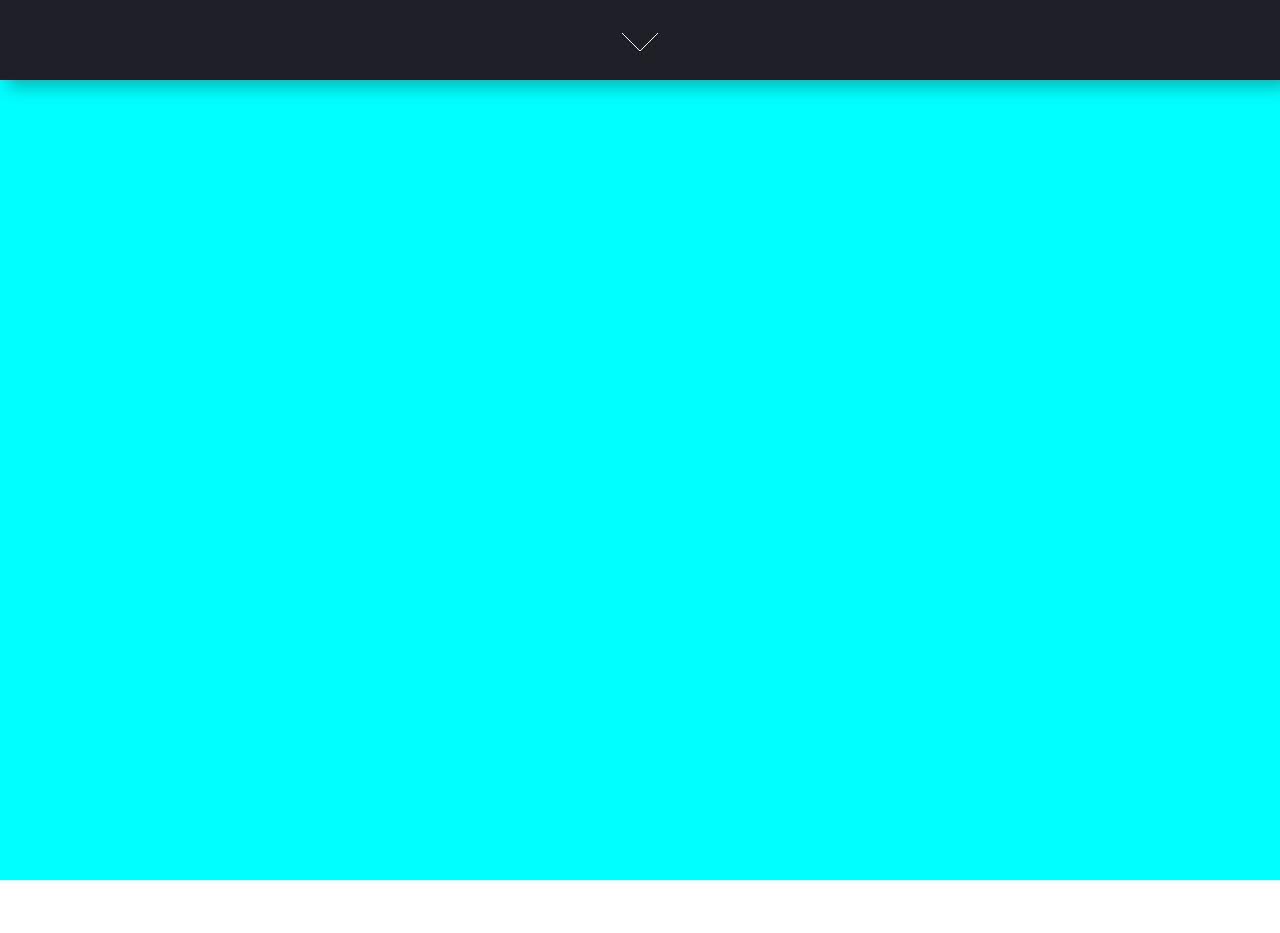
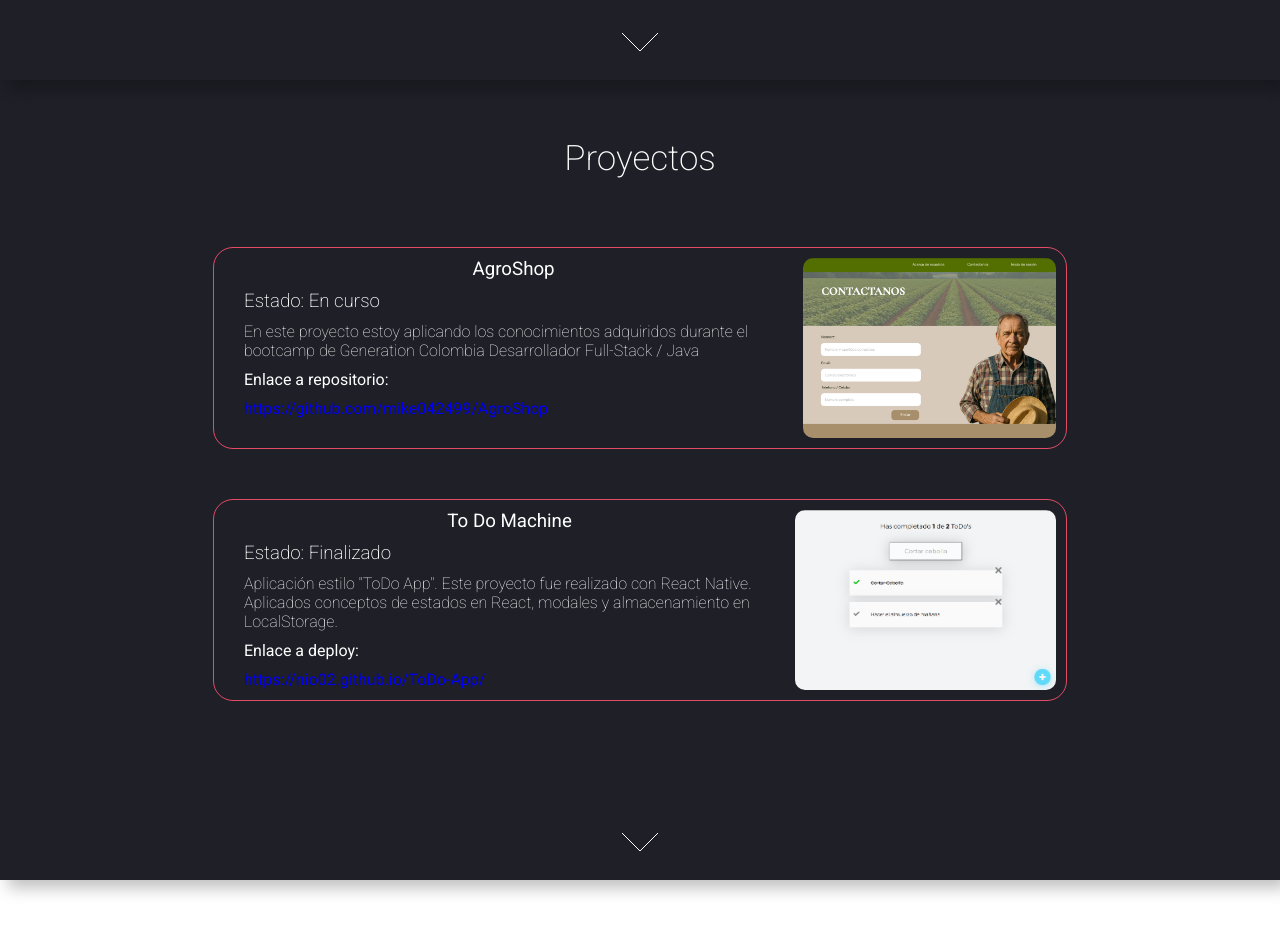
Before and after one commit to nio02/PortafolioPersonal, a plain HTML site: page index.html in a window 1280 px wide. Shown: the part 1520-2453 px from the top of the page. Before the commit the page ends 2400 px from the top, so only its background shows below. Drawn offline with Linux system fonts and the light colour scheme.

Commit message:
Incluida vista de proyectos

```diff
--- a/index.html
+++ b/index.html
@@ -21,7 +21,7 @@
                     <a href="#background-projects">Proyectos</a>
                 </li>
                 <li>
-                    <a href="">
+                    <a href="#background-contact">
                         <button id="nav-contact">Contáctame</button>
                     </a>
                 </li>
@@ -45,6 +45,7 @@
                 <img src="/img/arrow.svg" alt="">
             </a>
         </section>
+
         <!-- Skills -->
         <section id="background-skills">
             <section id="skills">
@@ -55,21 +56,21 @@
                         <div class="cards-container">
                                 <div class="skill-card">
                                     <figure class="skill-logo">
-                                        <img src="./img/Python-logo.png" alt="">
+                                        <img src="./img/Python-logo.png" alt="Logo habilidad">
                                     </figure>
                                     <h4 class="skill-title">PYHTON</h4>
                                     <p class="skill-text">Nivel Básico</p>
                                 </div>
                                 <div class="skill-card">
                                     <figure class="skill-logo">
-                                        <img src="./img/Java-logo.png" alt="">
+                                        <img src="./img/Java-logo.png" alt="Logo habilidad">
                                     </figure>
                                     <h4 class="skill-title">JAVA</h4>
                                     <p class="skill-text">Nivel Básico</p>
                                 </div>
                                 <div class="skill-card">
                                     <figure class="skill-logo">
-                                        <img src="./img/JS-logo.png" alt="">
+                                        <img src="./img/JS-logo.png" alt="Logo habilidad">
                                     </figure>
                                     <h4 class="skill-title">JAVASCRIPT</h4>
                                     <p class="skill-text">Nivel Básico</p>
@@ -81,14 +82,14 @@
                         <div class="cards-container">
                                 <div class="skill-card">
                                     <figure class="skill-logo">
-                                        <img src="./img/tw-logo.png" alt="">
+                                        <img src="./img/tw-logo.png" alt="Logo habilidad">
                                     </figure>
                                     <h4 class="skill-title">Tailwind CSS</h4>
                                     <p class="skill-text">Nivel Básico</p>
                                 </div>
                                 <div class="skill-card">
                                     <figure class="skill-logo">
-                                        <img src="./img/react-logo.png" alt="">
+                                        <img src="./img/react-logo.png" alt="Logo habilidad">
                                     </figure>
                                     <h4 class="skill-title">REACT</h4>
                                     <p class="skill-text">Nivel Básico</p>
@@ -100,12 +101,45 @@
                     <img src="/img/arrow.svg" alt="">
                 </a>
             </section>
+        </section>
 
-        </section>
         <!-- Projects -->
         <section id="background-projects">
             <!-- <p id="more-info">Para conocer más sobre mis habilidades blandas te invito a leer mi CV en el siguiente enlace</p> -->
+            <section id="my-projects">
+                <h2>Proyectos</h2>
+                <section id="projects-container">
+                    <div class="project-card">
+                        <div class="project-text">
+                            <h3 class="project-title">AgroShop</h3>
+                            <h3 class="project-status">Estado: En curso</h3>
+                            <p class="project-description">En este proyecto estoy aplicando los conocimientos adquiridos durante el bootcamp de Generation Colombia Desarrollador Full-Stack / Java</p>
+                            <p>Enlace a repositorio:</p><a href="https://github.com/mike042499/AgroShop">https://github.com/mike042499/AgroShop</a>
+                        </div>
+                        <figure class="project-photo">
+                            <img src="./img/AgroshoProyecto.png" alt="Foto de Proyecto">
+                        </figure>
+                    </div>
+                    <div class="project-card">
+                        <div class="project-text">
+                            <h3 class="project-title">To Do Machine</h3>
+                            <h3 class="project-status">Estado: Finalizado</h3>
+                            <p class="project-description">Aplicación estilo "ToDo App". Este proyecto fue realizado con React Native. Aplicados conceptos de estados en React, modales y almacenamiento en LocalStorage.</p>
+                            <p>Enlace a deploy:</p><a href="https://nio02.github.io/ToDo-App/">https://nio02.github.io/ToDo-App/</a>
+                        </div>
+                        <figure class="project-photo">
+                            <img src="./img/ToDoApp.png" alt="Foto de Proyecto">
+                        </figure>
+                    </div>
+                </section>
+            </section>
+            <a href="#background-contact" id="project-next">
+                <img src="/img/arrow.svg" alt="">
+            </a>
         </section>
+
+        <!-- Contacto -->
+        <section id="background-contact"></section>
     </main>
 </body>
 </html>
--- a/styles.css
+++ b/styles.css
@@ -5,6 +5,7 @@
 :root {
     --primary-color: #1e1f27;
     --secondary-color: #E44C65;
+    --secondhover-color: #e76278;
 }
 
 html {
@@ -83,7 +84,7 @@ nav li {
 }
 
 #nav-contact:hover { /*Al pasarl el mouse se activan estos estilos*/
-    background-color: #e76278;
+    background-color: var(--secondhover-color);
 }
 
 /* Info */
@@ -153,7 +154,7 @@ nav li {
     position: relative;
 }
 
-#background-banner a {
+#banner-next {
     margin: 0;
     padding: 0;
     height: 77px;
@@ -197,7 +198,7 @@ nav li {
 
 #skills h2 {
     text-align: center;
-    font-size: 38.3333px;
+    font-size: 35px;
     font-weight: 200;
     font-style: bold;
 }
@@ -216,6 +217,7 @@ nav li {
     display: flex;
     justify-content: center;
     align-items: center;
+    margin-top: 20px;
 }
 
 .skill-content {
@@ -244,10 +246,12 @@ nav li {
 
 .skill-card h4{
     margin: 0;
+    font-weight: 400;
 }
 
 .skill-card p{
     margin: 0;
+    font-size: 15px;
 }
 
 .skill-logo {
@@ -262,7 +266,7 @@ nav li {
     border-radius: 10px;
 }
 
-#background-skills a {
+#skills-next {
     margin: 0;
     padding: 0;
     height: 77px;
@@ -278,7 +282,102 @@ nav li {
 
 #background-projects {
     height: 100vh;
-    background-color: aqua;
     box-shadow: 8px 8px 15px rgba(0, 0, 0, 0.25);
-    z-index: 9;
+    background-color: var(--primary-color);
+    display: flex;
+    flex-direction: column;
+    align-items: center;
+    position: relative;
 }
+
+#my-projects {
+    margin-top: 7.3vh;
+    height: 92.7vh;
+    background-color: var(--primary-color);
+}
+
+#my-projects h2 {
+    margin: 0;
+    display: flex;
+    flex-direction: column;
+    align-items: center;
+    justify-content: center;
+    text-align: center;
+    font-size: 35px;
+    font-weight: 200;
+}
+
+#projects-container {
+    display: flex;
+    flex-direction: column;
+    justify-content: center;
+    align-items: center;
+    height: 80vh;
+}
+
+.project-card {
+    display: flex;
+    border: solid 1px;
+    border-color: var(--secondary-color);
+    border-radius: 20px;
+    height: 200px;
+    width: 65vw;
+    margin-bottom: 50px;
+    padding-left: 20px;
+}
+
+.project-text {
+    margin: 10px;
+    display: flex;
+    flex-direction: column;
+}
+
+.project-text h3, p {
+    margin: 0;
+    margin-bottom: 10px;
+}
+
+.project-title {
+    font-weight: 400;
+    margin-bottom: 10px;
+    text-align: center;
+}
+
+.project-status {
+    font-weight: 200;
+    margin-bottom: 10px;
+}
+
+.project-description {
+    font-weight: 100;
+    margin-bottom: 10px;
+}
+
+.project-photo {
+    margin: 10px;
+}
+
+.project-photo img {
+    height: 100%;
+    border-radius: 10px;
+}
+
+#project-next {
+    margin: 0;
+    padding: 0;
+    height: 77px;
+    width: 153px;
+    display: flex;
+    align-items: center;
+    justify-content: center;
+    position: absolute;
+    bottom: 0%;
+}
+
+/* Contacto */
+
+#background-contact {
+    height: 100vh;
+    background-color: white;
+
+}
```
Also changed, not shown: img/AgroshoProyecto.png (added), img/ToDoApp.png (added).
